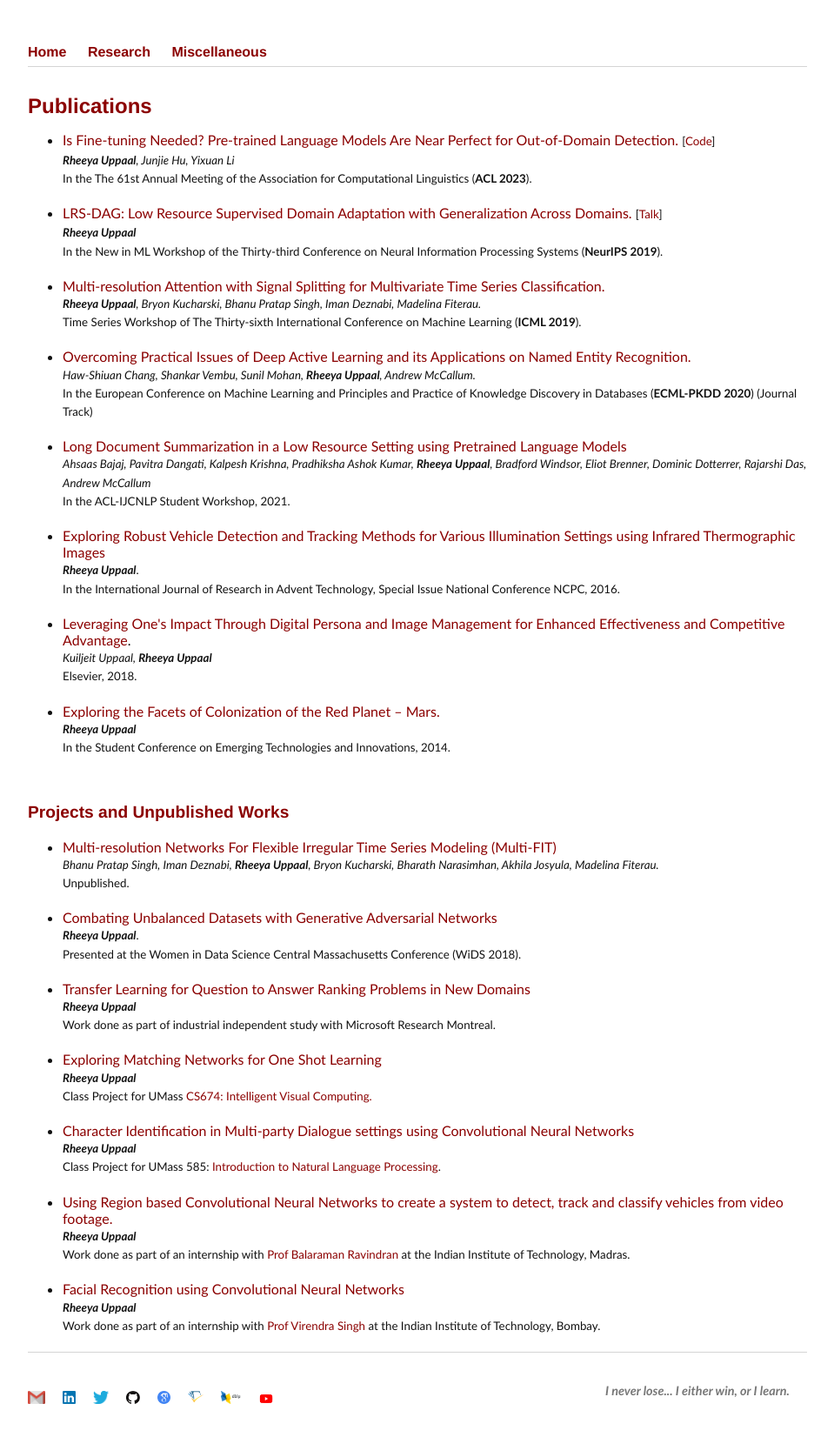
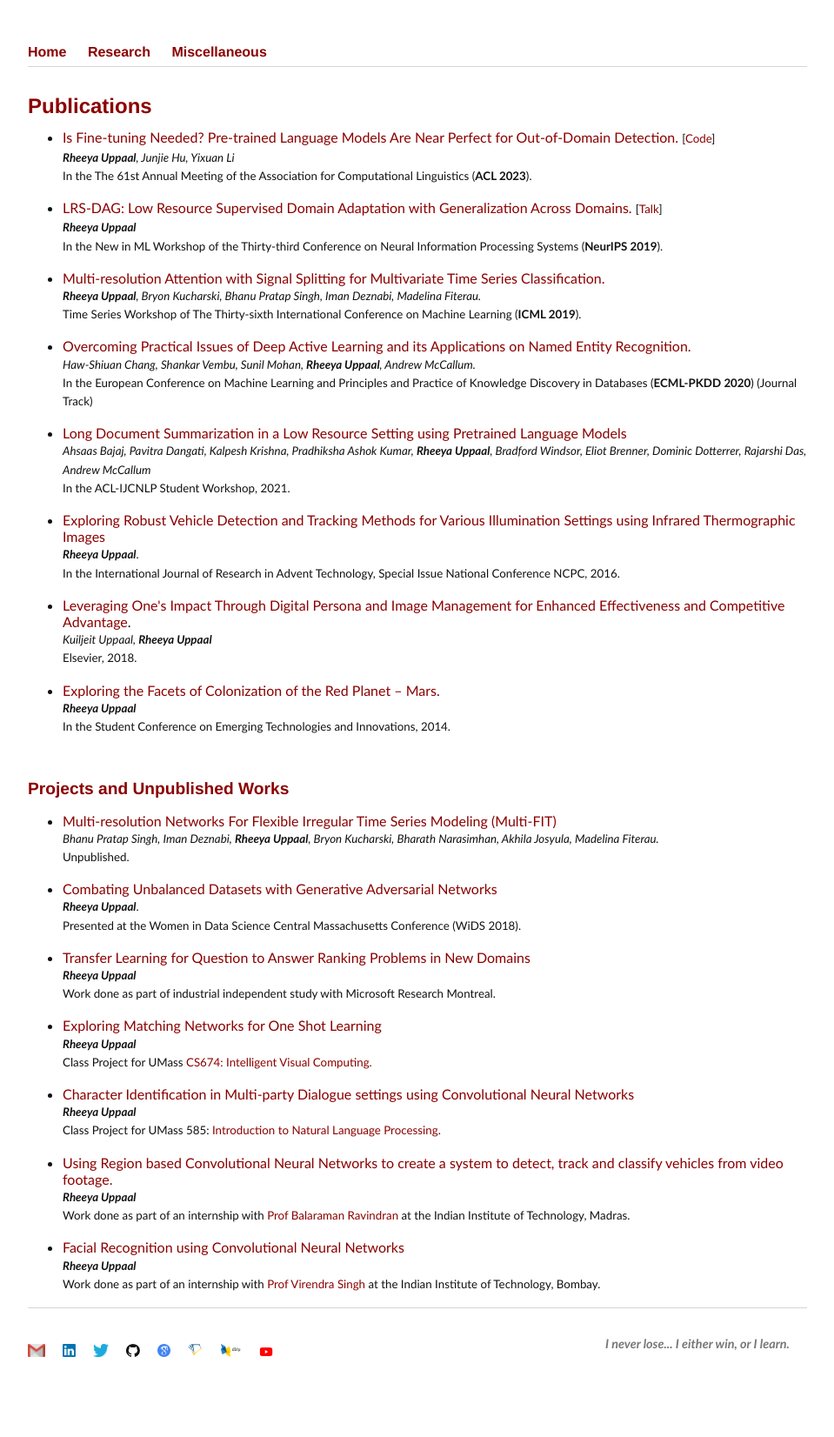
Before and after one commit to Uppaal/Uppaal.github.io, a Jekyll site: the page built from research.html, in a window 1280 px wide. Shown: the whole page at 87% size, without its empty margins (160-1119 px from the left). Built offline with Jekyll 4.4.1, drawn with Linux system fonts in a browser that asks for light colours; after the commit the page ends 1595 px from its top, so only the background shows below that.

Commit message:
Update main.css

```diff
--- a/css/main.css
+++ b/css/main.css
@@ -42,7 +42,7 @@ p {text-align: justify;}
 a {text-decoration: none; color: var(--link-color)}
 a:hover {text-decoration: underline}
 
-li{ margin: 20px 0;}
+li{ margin: 17px 0;}
 
 nav {border-bottom: 1px solid #d5d5d5; line-height:0; font-family: Helvetica, Arial, sans-serif}
 nav ul, footer ul {padding: 0; list-style: none; font-weight: bold}
```
